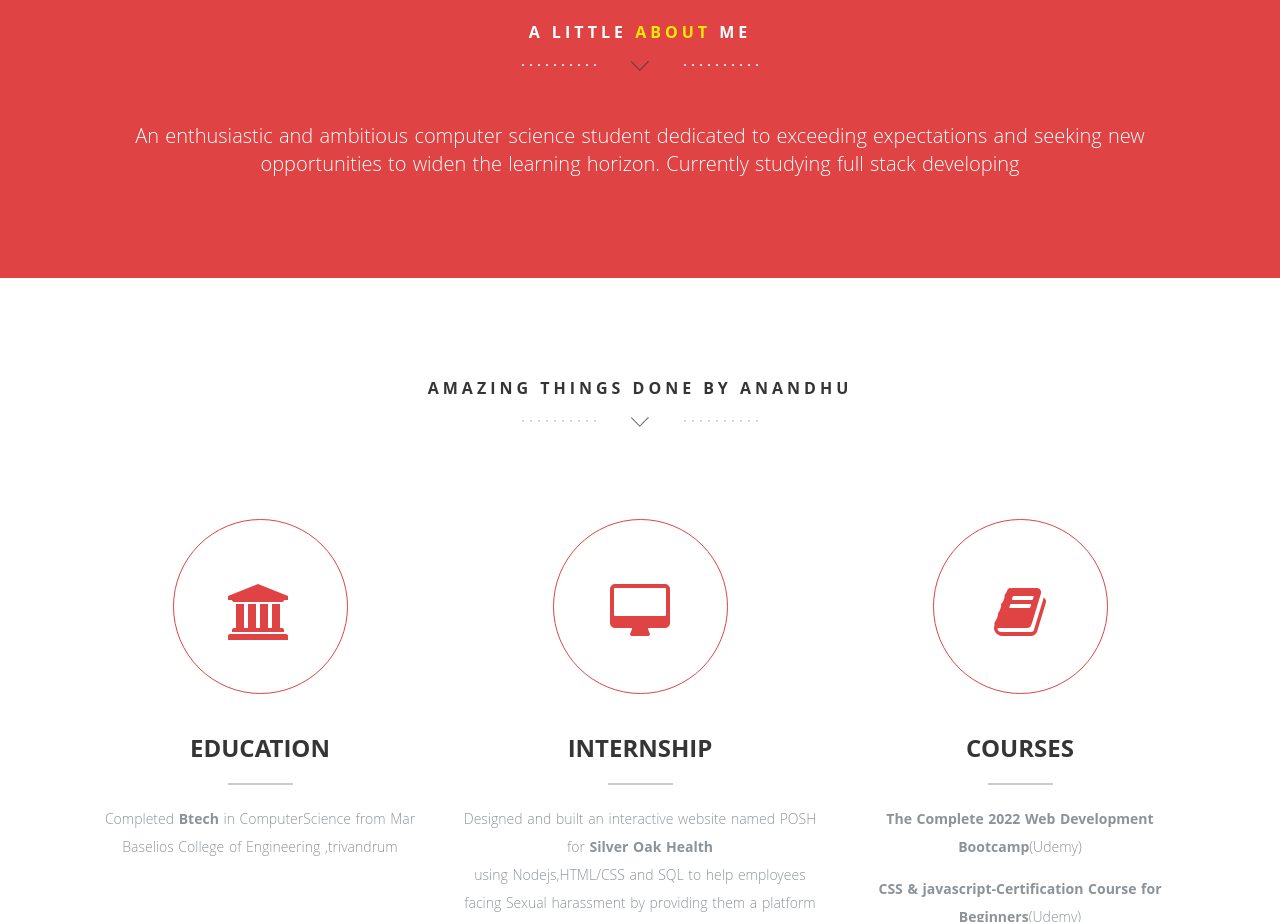
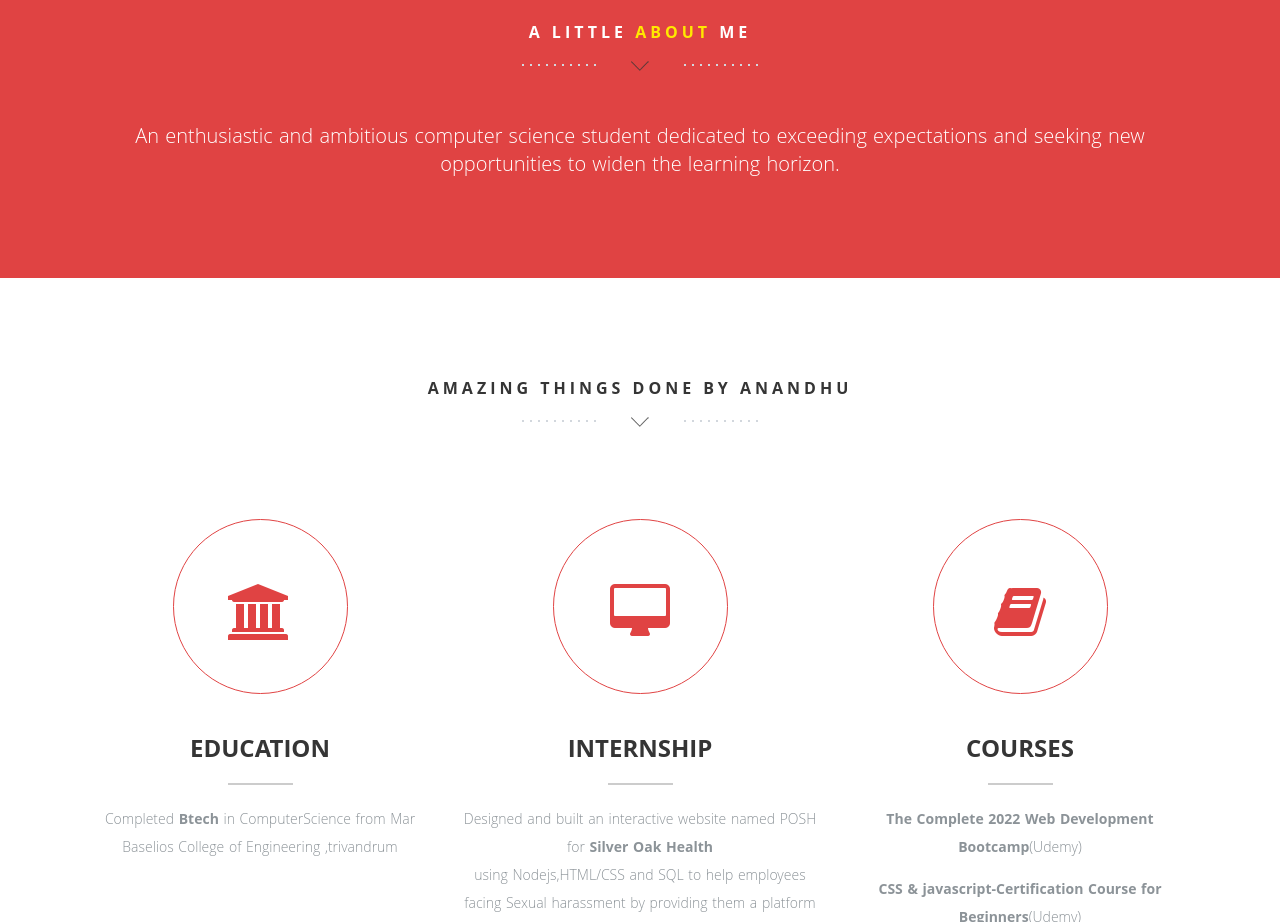
Before and after one commit to anandhumg/anandhu-mg, a website: page index.html in a window 1280 px wide. Shown: the part 860-1782 px from the top of the page. Drawn offline with nearby package versions, Linux system fonts and the light colour scheme; some packages are replaced by stand-ins of ours.

Commit message:
Update index.html

```diff
--- a/index.html
+++ b/index.html
@@ -108,8 +108,7 @@
 				<!-- about / welcome text -->
                 <p style="font-size: 20px;">An enthusiastic and ambitious computer science student
                   dedicated to exceeding expectations and seeking new
-                  opportunities to widen the learning horizon. Currently studying full
-                  stack developing</p>
+                  opportunities to widen the learning horizon.</p>
               </div>
             </div>
           </div>
```
